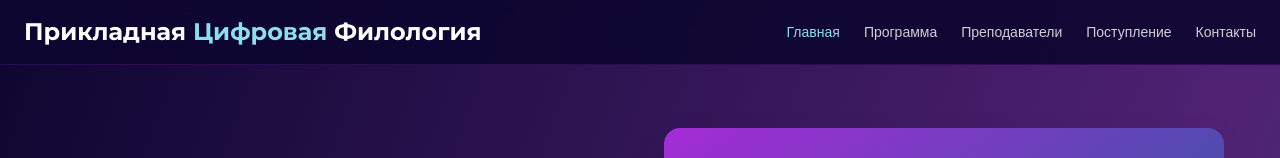
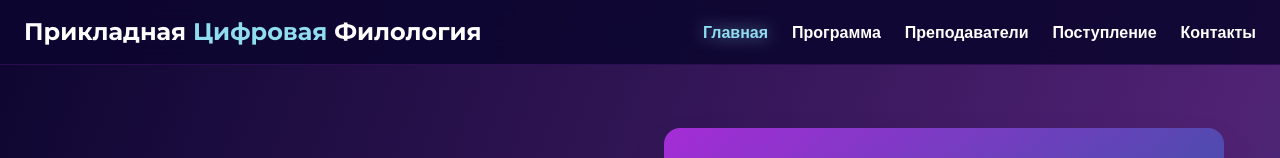
Before and after one commit to pr-poehali-dev/digital-philology-site, a React (Vite) app: page / in a window 1280 px wide. Shown: the top 158 px of the page. Built offline with nearby package versions, Linux system fonts and the light colour scheme.

Commit message:
Улучшение читаемости шапки программы

```diff
--- a/src/pages/Index.tsx
+++ b/src/pages/Index.tsx
@@ -33,8 +33,10 @@ const Index = () => {
                 <button
                   key={item.id}
                   onClick={() => scrollToSection(item.id)}
-                  className={`text-sm font-medium transition-colors hover:text-philology-cyan ${
-                    activeSection === item.id ? 'text-philology-cyan' : 'text-white/80'
+                  className={`text-base font-semibold transition-all duration-200 ${
+                    activeSection === item.id
+                      ? 'text-philology-cyan drop-shadow-[0_0_8px_rgba(144,221,240,0.6)]'
+                      : 'text-white hover:text-philology-cyan'
                   }`}
                 >
                   {item.label}
```
